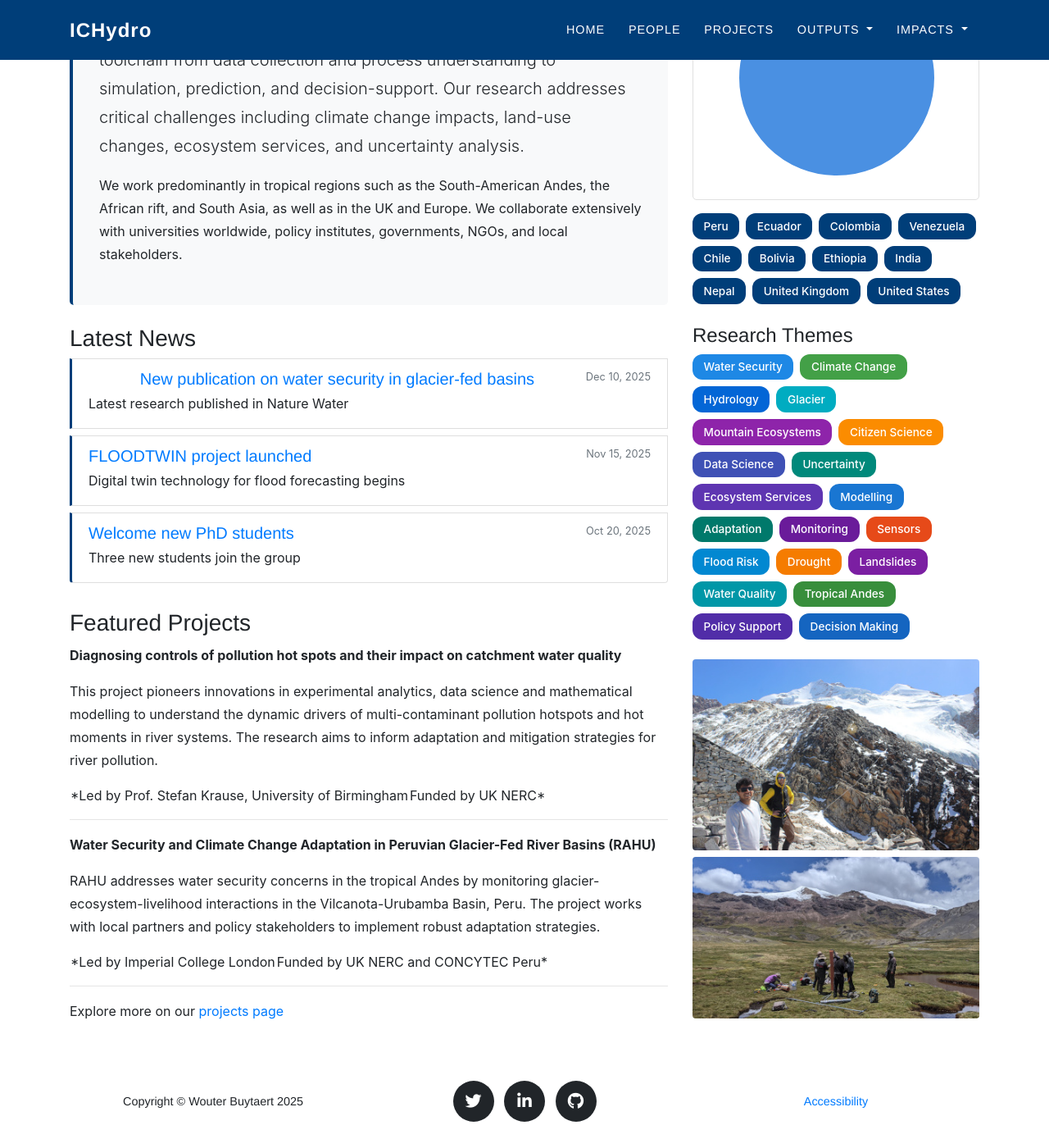
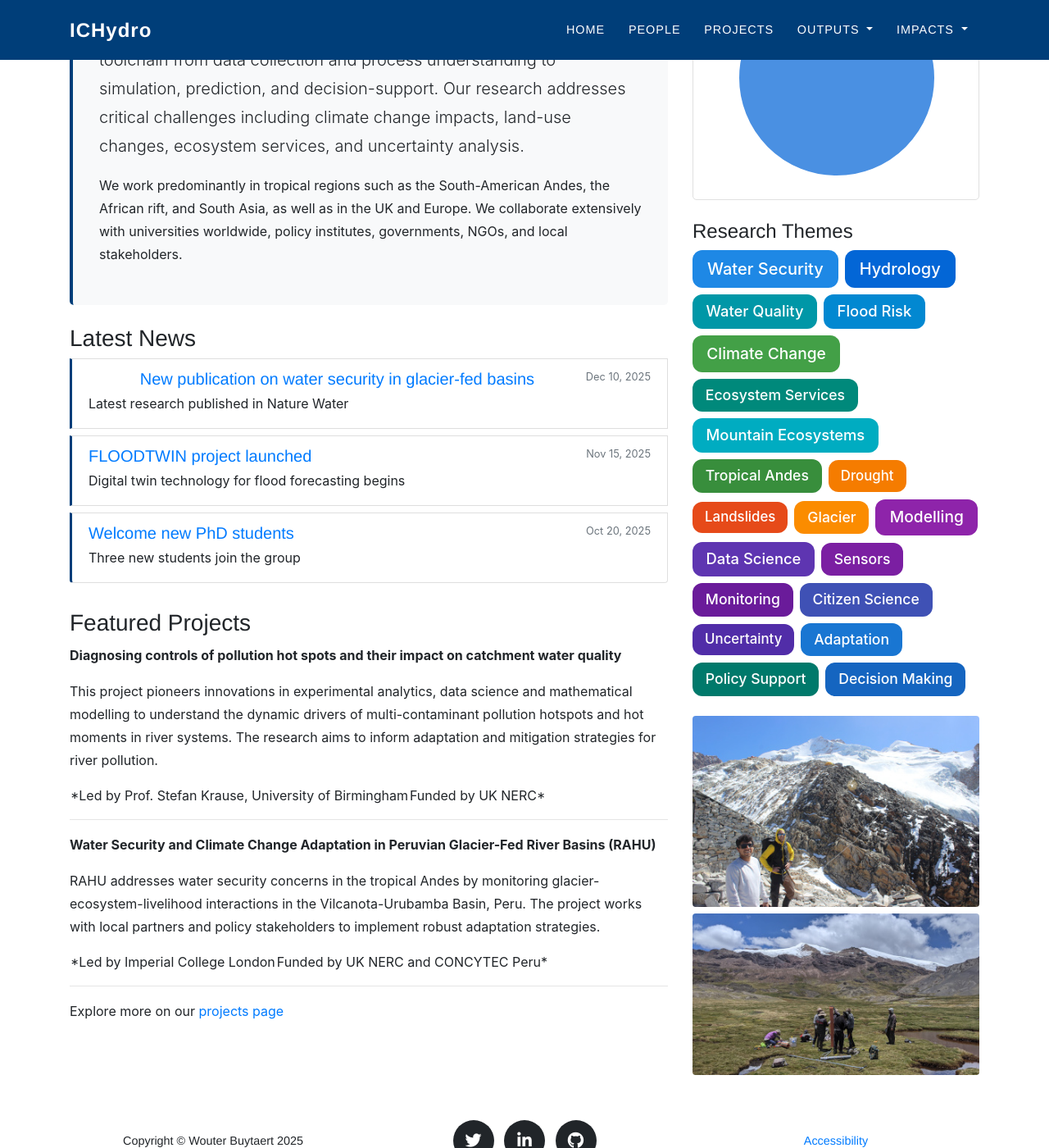
Before and after one commit to ICHydro/ichydro.github.io, a Jekyll site: the page built from index.md, in a window 1280 px wide and 1400 px high, scrolled down 449 px. Shown: the whole window at 82% size. Built offline with Jekyll 4.4.1, drawn with Linux system fonts in a browser that asks for light colours; some web fonts are replaced.

Commit message:
Remove country badges, add color-coded scaled research theme badges grouped by category

```diff
--- a/_layouts/home.html
+++ b/_layouts/home.html
@@ -60,13 +60,8 @@ layout: default
       <!-- World Map -->
       <div class="map-section mb-4">
         <h4>Where We Work</h4>
-        <div id="globe-container" style="width: 100%; height: 300px; position: relative; margin-bottom: 1rem;">
+        <div id="globe-container" style="width: 100%; height: 300px; position: relative;">
           <svg id="globe" width="100%" height="300"></svg>
-        </div>
-        <div class="country-list">
-          {% for country in site.data.countries.countries %}
-            <span class="country-badge" data-country="{{ country.code }}">{{ country.name }}</span>
-          {% endfor %}
         </div>
       </div>
 
@@ -75,7 +70,12 @@ layout: default
         <h4>Research Themes</h4>
         <div class="research-tags">
           {% for tag in site.data.tags.tags %}
-            <span class="research-badge">{{ tag.name }}</span>
+            {% assign size_scale = tag.weight | times: 0.05 | plus: 0.75 %}
+            <span class="research-badge" style="
+              background-color: {{ tag.color }};
+              font-size: {{ size_scale }}rem;
+              padding: {{ size_scale | times: 0.4 }}rem {{ size_scale | times: 0.9 }}rem;
+            ">{{ tag.name }}</span>
           {% endfor %}
         </div>
       </div>
@@ -106,73 +106,28 @@ layout: default
   background-color: #f8f9fa;
 }
 
-/* Country badges */
-.country-list {
-  display: flex;
-  flex-wrap: wrap;
-  gap: 0.5rem;
-}
-
-.country-badge {
-  display: inline-block;
-  padding: 0.35rem 0.85rem;
-  background-color: #003e79;
-  color: white;
-  border-radius: 12px;
-  font-size: 0.85rem;
-  font-weight: 500;
-  white-space: nowrap;
-  transition: background-color 0.2s;
-}
-
-.country-badge:hover {
-  background-color: #00294d;
-}
-
 /* Research theme badges */
 .research-tags {
   display: flex;
   flex-wrap: wrap;
   gap: 0.5rem;
+  align-items: center;
 }
 
 .research-badge {
   display: inline-block;
-  padding: 0.35rem 0.85rem;
-  background-color: #0366d6;
   color: white;
   border-radius: 12px;
-  font-size: 0.85rem;
   font-weight: 500;
   white-space: nowrap;
-  transition: background-color 0.2s;
+  transition: all 0.2s;
+  cursor: default;
 }
 
 .research-badge:hover {
-  background-color: #0256c7;
+  transform: scale(1.05);
+  box-shadow: 0 2px 4px rgba(0,0,0,0.2);
 }
-
-/* Specific research theme colors */
-.research-badge:nth-child(1) { background-color: #1e88e5; } /* Water Security */
-.research-badge:nth-child(2) { background-color: #43a047; } /* Climate Change */
-.research-badge:nth-child(3) { background-color: #0366d6; } /* Hydrology */
-.research-badge:nth-child(4) { background-color: #00acc1; } /* Glacier */
-.research-badge:nth-child(5) { background-color: #8e24aa; } /* Mountain Ecosystems */
-.research-badge:nth-child(6) { background-color: #fb8c00; } /* Citizen Science */
-.research-badge:nth-child(7) { background-color: #3f51b5; } /* Data Science */
-.research-badge:nth-child(8) { background-color: #00897b; } /* Uncertainty */
-.research-badge:nth-child(9) { background-color: #5e35b1; } /* Ecosystem Services */
-.research-badge:nth-child(10) { background-color: #1976d2; } /* Modelling */
-.research-badge:nth-child(11) { background-color: #00796b; } /* Adaptation */
-.research-badge:nth-child(12) { background-color: #6a1b9a; } /* Monitoring */
-.research-badge:nth-child(13) { background-color: #e64a19; } /* Sensors */
-.research-badge:nth-child(14) { background-color: #0288d1; } /* Flood Risk */
-.research-badge:nth-child(15) { background-color: #f57c00; } /* Drought */
-.research-badge:nth-child(16) { background-color: #7b1fa2; } /* Landslides */
-.research-badge:nth-child(17) { background-color: #0097a7; } /* Water Quality */
-.research-badge:nth-child(18) { background-color: #388e3c; } /* Tropical Andes */
-.research-badge:nth-child(19) { background-color: #512da8; } /* Policy Support */
-.research-badge:nth-child(20) { background-color: #1565c0; } /* Decision Making */
 
 /* Globe styling */
 #globe-container {
@@ -387,30 +342,4 @@ window.addEventListener('resize', function() {
   resizeTimeout = setTimeout(initGlobe, 250);
 });
 
-// Badge click functionality
-document.addEventListener('DOMContentLoaded', function() {
-  const countryCodeToLink = {
-    'PE': '/ichydro.github.io/projects.html#peru',
-    'EC': '/ichydro.github.io/projects.html#ecuador',
-    'CO': '/ichydro.github.io/projects.html#colombia',
-    'VE': '/ichydro.github.io/projects.html#venezuela',
-    'CL': '/ichydro.github.io/projects.html#chile',
-    'BO': '/ichydro.github.io/projects.html#bolivia',
-    'ET': '/ichydro.github.io/projects.html#ethiopia',
-    'IN': '/ichydro.github.io/projects.html#india',
-    'NP': '/ichydro.github.io/projects.html#nepal',
-    'GB': '/ichydro.github.io/projects.html#uk',
-    'US': '/ichydro.github.io/projects.html#usa'
-  };
-
-  document.querySelectorAll('.country-badge').forEach(badge => {
-    const code = badge.getAttribute('data-country');
-    if (countryCodeToLink[code]) {
-      badge.style.cursor = 'pointer';
-      badge.addEventListener('click', function() {
-        window.location.href = countryCodeToLink[code];
-      });
-    }
-  });
-});
 </script>
```
Also changed, not shown: _data/tags.yml (+59 -27 lines).
